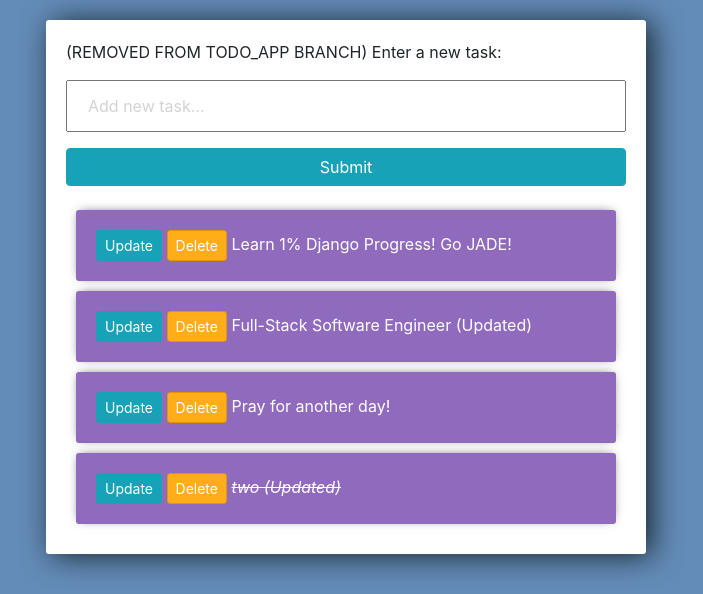
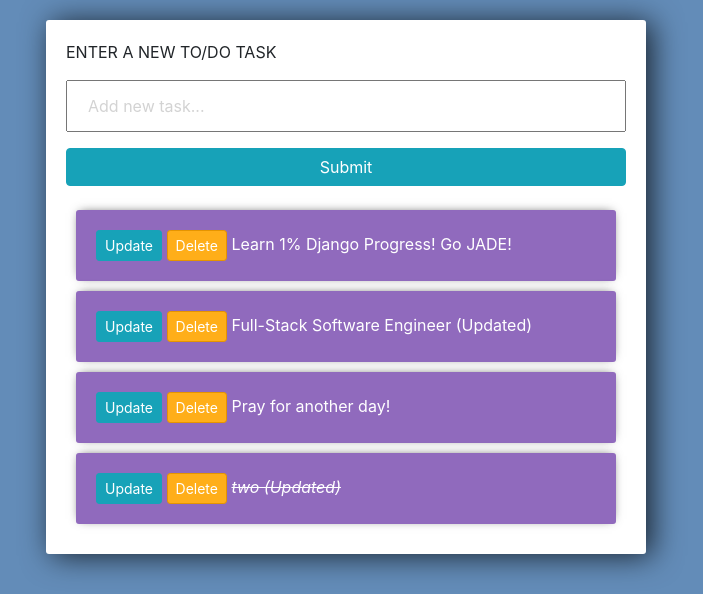
Before and after one commit to adrianJADEveloper/Django_todoApp_jade, a Django app: page / in a window 1280 px wide. Shown: the top 594 px of the page, without its empty margins (294-997 px from the left). Run offline with Django 4.2, Linux system fonts and the light colour scheme; data comes from the database, SQL or seed files in the repository; some libraries are stand-ins or nearby versions.

Commit message:
updated the label from main

```diff
--- a/app_todo/templates/tasks/list.html
+++ b/app_todo/templates/tasks/list.html
@@ -53,9 +53,7 @@
 <div class="center-column">
   <form method="POST" action="/">
     {% csrf_token %}
-    <label for="new-task"
-      >(REMOVED FROM TODO_APP BRANCH) Enter a new task:</label
-    >
+    <label for="new-task">ENTER A NEW TO/DO TASK</label>
     {{form.title}}
     <input class="btn btn-info" type="submit" name="'Create New Task" />
   </form>
```
